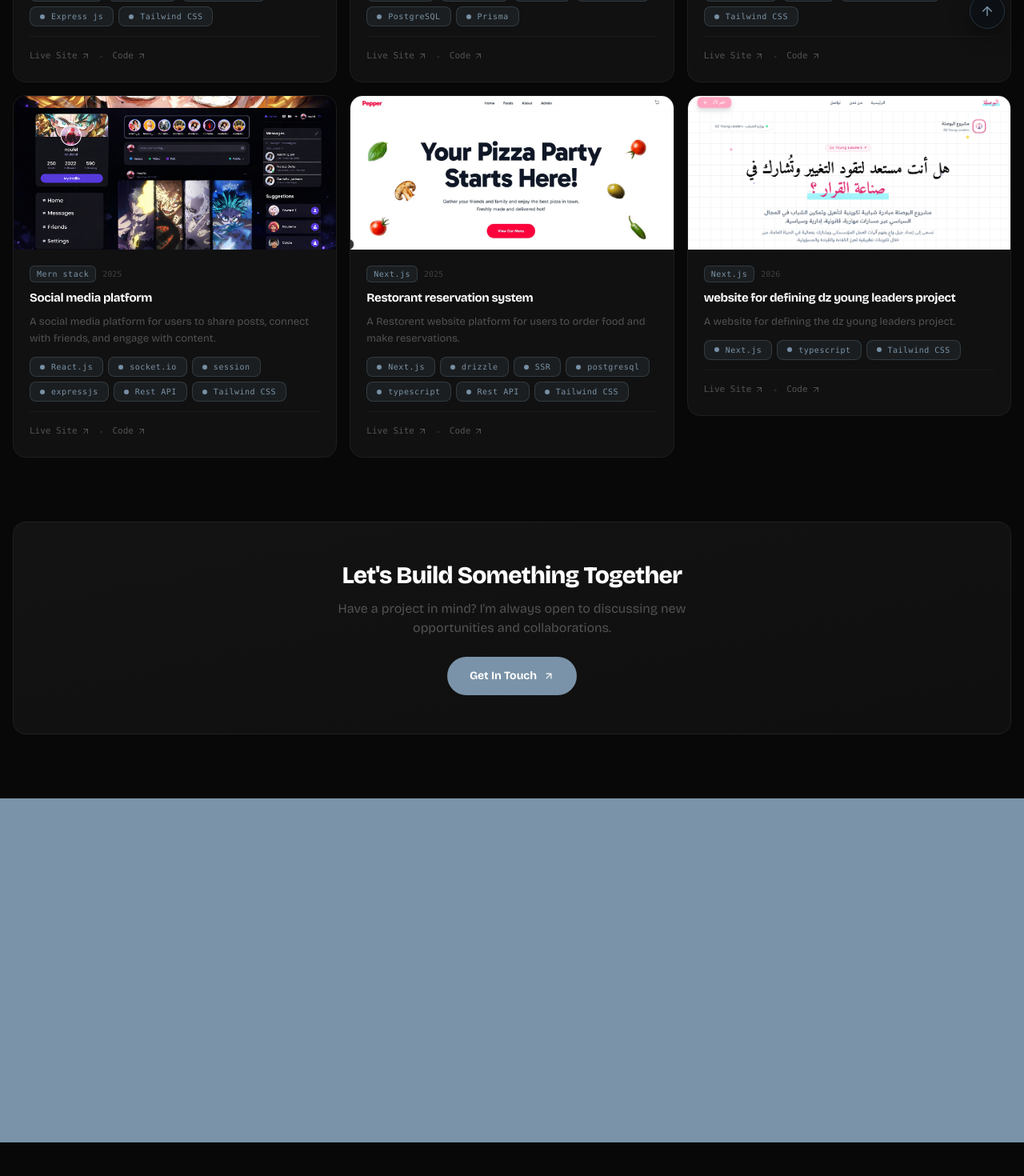
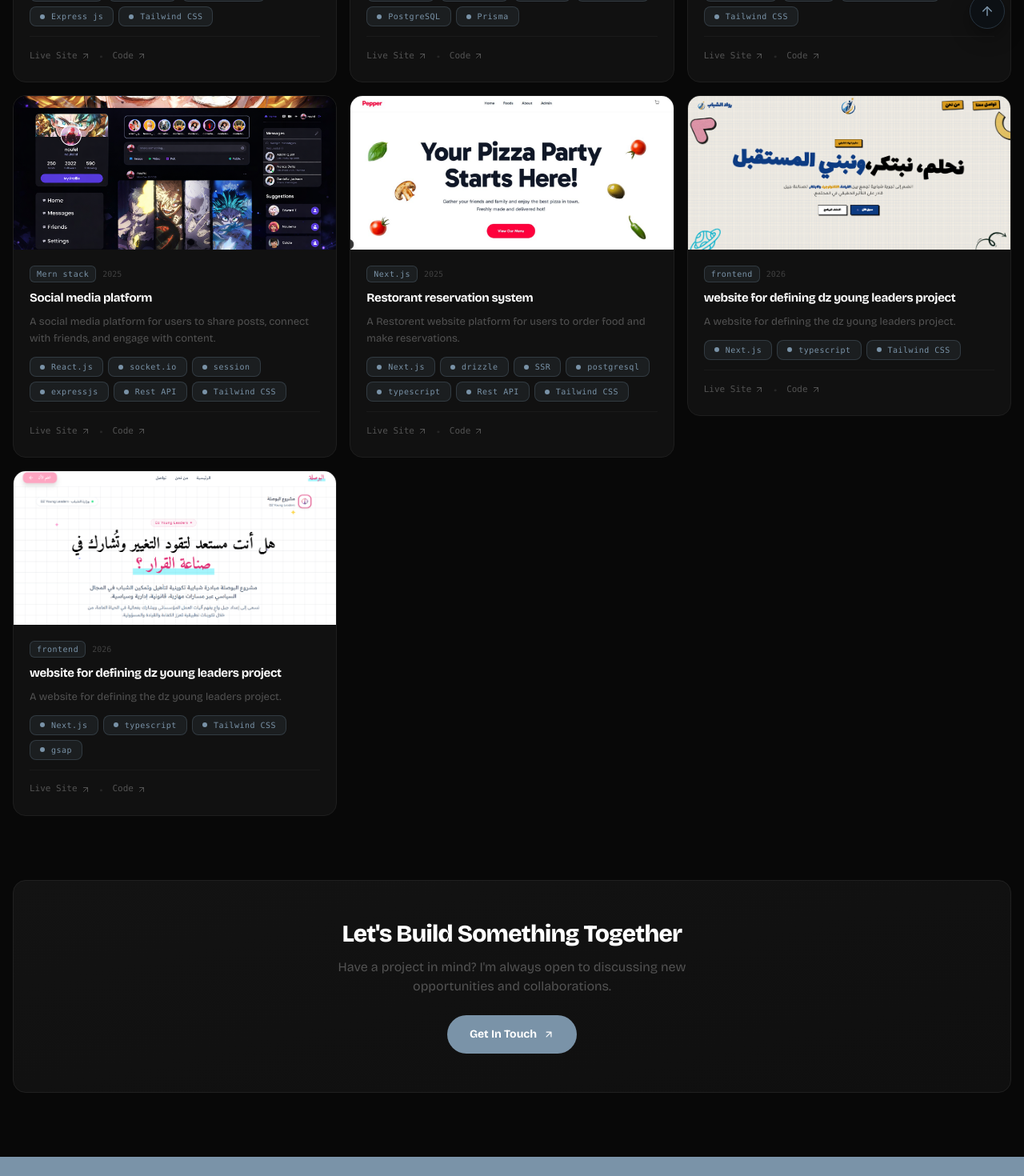
Before and after one commit to Noufel-sf/My_Portfolio, a React (Vite) app: page /projects in a window 1280 px wide. Shown: the part 740-2210 px from the top of the page at 80% size. Before the commit the page ends 2168 px from the top, so only its background shows below. Built offline with nearby package versions, Linux system fonts and the light colour scheme; a web font is replaced by a local one.

Commit message:
adding new project

```diff
--- a/src/pages/projects.jsx
+++ b/src/pages/projects.jsx
@@ -104,9 +104,22 @@ const PROJECTS = [
     desc: "A website for defining the dz young leaders project.",
     longDesc:
       "A modern website for the dz young leaders project built with Next.js and Tailwind CSS, featuring a clean design and smooth animations to showcase my skills and experience.",
+    image: "/khadijahome.png",
+    tech: ["Next.js", "typescript", "Tailwind CSS"],
+    category: "frontend",
+    date: "2026",
+    preview: "https://rowad-chabab.vercel.app/",
+    github: "https://rowad-chabab.vercel.app/",
+  },
+    {
+    id: 7,
+    name: "website for defining dz young leaders project",
+    desc: "A website for defining the dz young leaders project.",
+    longDesc:
+      "A modern website for the dz young leaders project built with Next.js and Tailwind CSS, featuring a clean design and smooth animations to showcase my skills and experience.",
     image: "/ilyas.png",
-    tech: ["Next.js", "typescript", "Tailwind CSS"],
-    category: "Next.js",
+    tech: ["Next.js", "typescript", "Tailwind CSS" ,"gsap"],
+    category: "frontend",
     date: "2026",
     preview: "https://i-bawsala.vercel.app/",
     github: "https://i-bawsala.vercel.app/",
```
Also changed, not shown: public/khadijahome.png (added).
